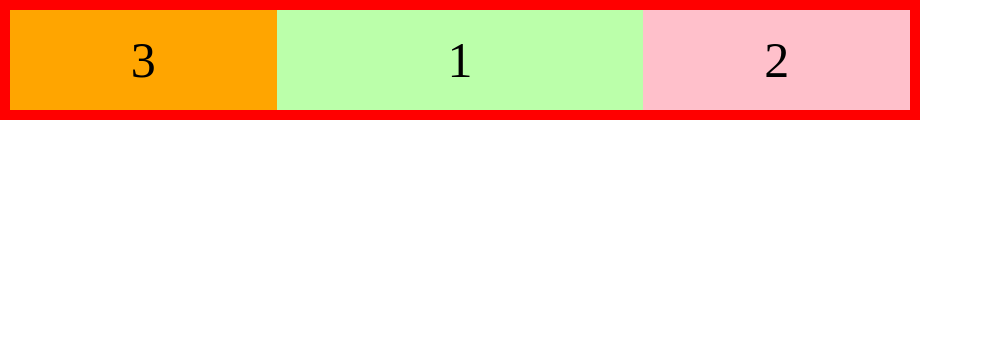
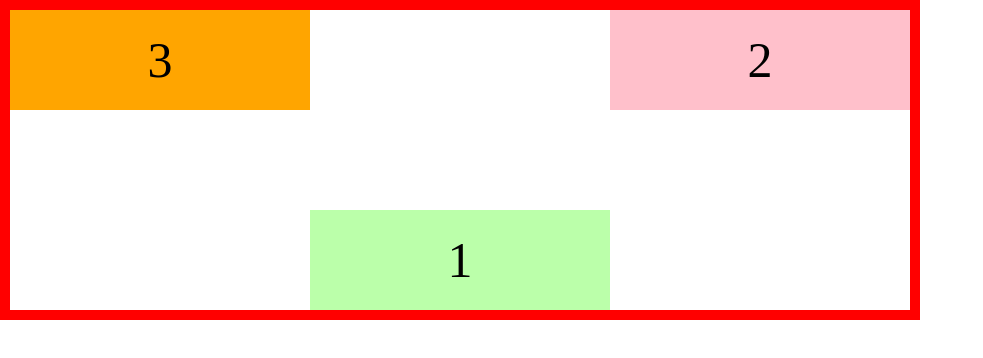
Before and after one commit to LLanQing/HTML5-CSS3, a plain HTML site: page CSS基础/13-弹性盒子flex/04-弹性元素上的样式.html in a window 1280 px wide. Shown: the whole page, without its empty margins (0-983 px from the left). Drawn offline with Linux system fonts and the light colour scheme.

Commit message:
flex布局

```diff
--- a/CSS基础/13-弹性盒子flex/04-弹性元素上的样式.html
+++ b/CSS基础/13-弹性盒子flex/04-弹性元素上的样式.html
@@ -13,6 +13,7 @@
 
     ul {
       width: 900px;
+      height: 300px;
       border: 10px red solid;
       /* 设置弹性盒 */
       display: flex;
@@ -28,13 +29,13 @@
       line-height: 100px;
 
       /* flex-grow  弹性的增长系数 */
-      flex-grow: 1;
+      /* flex-grow: 1; */
 
       /* flex-shrink  弹性元素的缩减系数
             - 缩减系数的计算方式比较复杂
             - 缩减多少是根据 缩减系数 和 元素大小来计算
       */
-      flex-shrink: 1;
+      /* flex-shrink: 1; */
 
       /*
         flex-basis 指定的是元素在主轴上的基础长度
@@ -69,17 +70,18 @@
       /* order 决定弹性元素的排列顺序 */
       order: 2;
       flex-basis: 300px;
+      align-self: flex-end;
     }
 
     li:nth-child(2) {
       background-color: pink;
-      /* flex-grow: 2; */
+      flex: 1;
       order: 3;
     }
 
     li:nth-child(3) {
       background-color: orange;
-      /* flex-grow: 3; */
+      flex: 1;
       order: 1;
     }
   </style>
```
Also changed, not shown: CSS基础/13-弹性盒子flex/01-弹性盒子简介.html (+1 -1 lines), CSS基础/13-弹性盒子flex/03-弹性容器的样式.html (+5 -5 lines).
